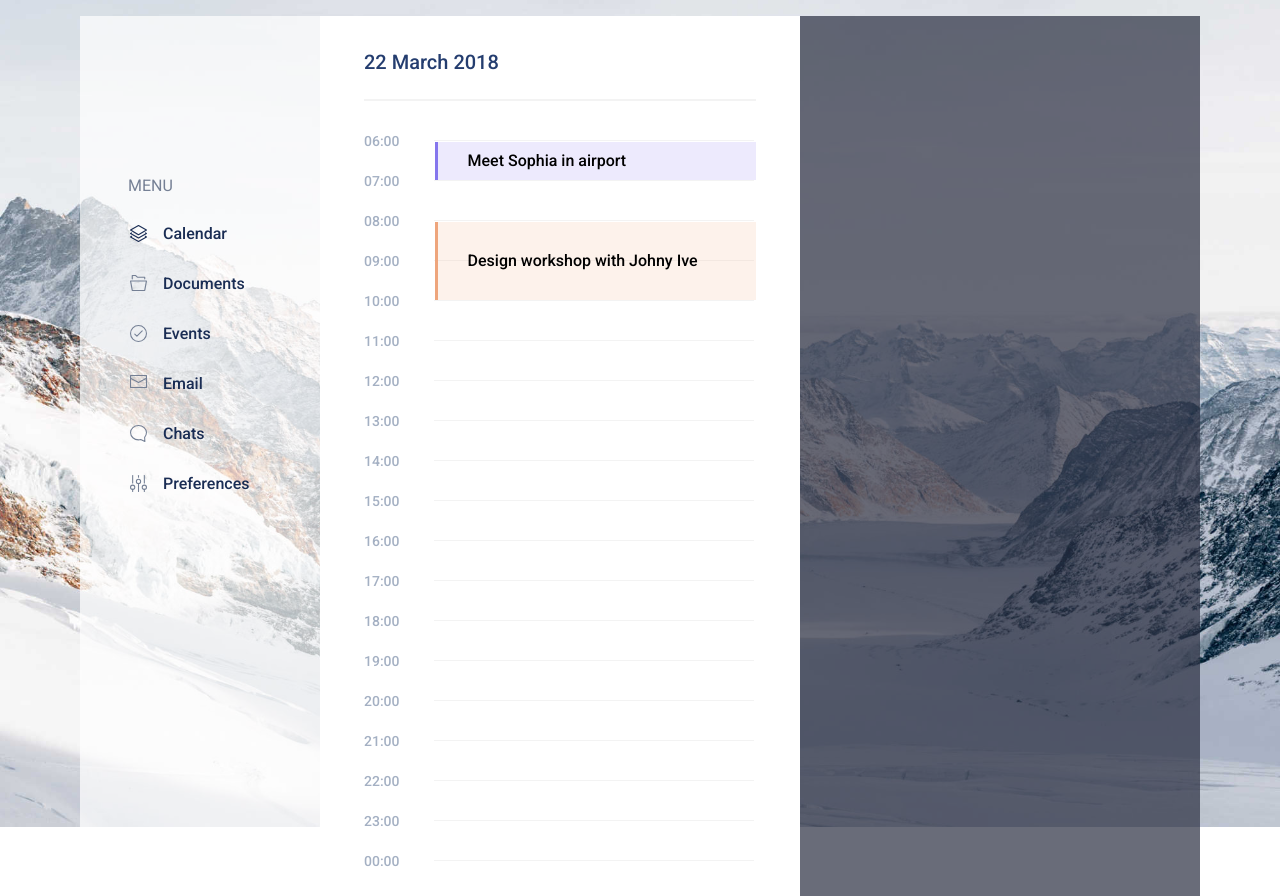
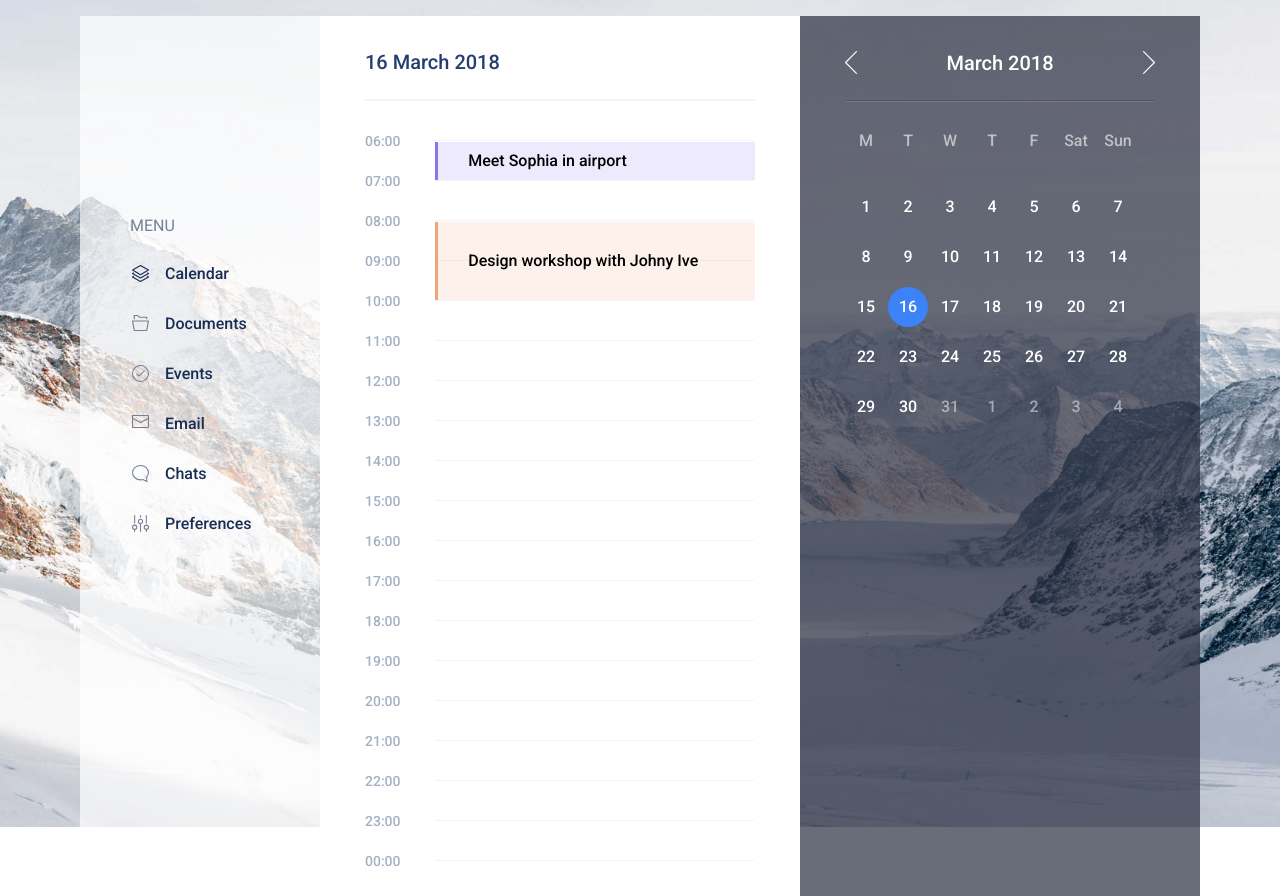
Before and after one commit to dipFireWorker/Calendar, a plain HTML site: page index.html in a window 1280 px wide. Drawn offline with Linux system fonts and the light colour scheme.

Commit message:
Добавил Календарь

```diff
--- a/css/style.css
+++ b/css/style.css
@@ -6,7 +6,6 @@ body {
   display: flex;
   height: 100vh;
   padding-top: 2vh;
-  padding-bottom: 2vh;
 
   font-family: 'Roboto', sans-serif;
   font-weight: 500;
@@ -38,16 +37,9 @@ body {
   height: 100%;
 }
 
-.section-calendar {
-  width: 400px;
-  height: 100%;
-
-  background: rgba(42, 46, 65, 0.7);
-}
-
 .menu-title {
-  margin-top: 20vh;
-  margin-left: 20%;
+  margin-top: 200px;
+  margin-left: 50px;
 
   font-size: 16px;
   font-weight: 400;
@@ -57,7 +49,7 @@ body {
 
 .nav-link {
   display: block;
-  margin-left: 20%;
+  margin-left: 50px;
 
   font-size: 16px;
   line-height: 50px;
@@ -106,8 +98,8 @@ body {
 
 .section-todo {
   width: 480px;
-  height: 100%;
-  padding: 4% 5%;
+  /* height: 100%; */
+  padding: 35px 45px;
 
   background-color: #ffffff;
 }
@@ -193,3 +185,80 @@ body {
   background: rgba(238, 165, 124, 0.15);
   border-left: 3px solid rgba(238, 165, 124, 1);
 }
+
+.section-calendar {
+  width: 400px;
+  height: 100%;
+  padding: 35px 45px;
+
+  background: rgba(42, 46, 65, 0.7);
+}
+
+.calendar-header {
+  display: flex;
+  justify-content: space-between;
+  height: 50px;
+
+  border-bottom: 1px solid rgba(0, 0, 0, 0.17);
+}
+
+.calendar-month {
+  font-size: 20px;
+  line-height: 24px;
+  color: #FFFFFF;
+}
+
+.calendar-legend {
+  display: flex;
+  flex-wrap: wrap;
+  padding-top: 30px;
+
+  border-top: 1px solid rgba(255, 255, 255, 0.13);
+}
+
+.legend-item {
+  width: 42px;
+  height: 50px;
+
+  color: rgba(255, 255, 255, 0.6);
+  text-align: center;
+  vertical-align: middle;
+}
+
+.calendar {
+  display: flex;
+  flex-wrap: wrap;
+}
+
+.day {
+  display: flex;
+  justify-content: center;
+  align-items: center;
+  width: 42px;
+  height: 50px;
+
+  color: #ffffff;
+}
+
+.day-next-month,
+.day-previous-month {
+  color: rgba(255, 255, 255, 0.5)
+}
+
+.day-active {
+  position: relative;
+  z-index: 2;
+}
+
+.day-active:before {
+  content: '';
+  display: block;
+  position: absolute;
+  z-index: -1;
+
+  width: 40px;
+  height: 40px;
+
+  background-color: rgba(60, 130, 249, 1);
+  border-radius: 50%;
+}
--- a/index.html
+++ b/index.html
@@ -1,5 +1,6 @@
 <!DOCTYPE html>
 <html lang="en">
+
 <head>
   <meta charset="UTF-8">
   <meta name="viewport" content="width=device-width, initial-scale=1.0">
@@ -8,6 +9,7 @@
   <link rel="stylesheet" href="css/style.css">
   <title>Document</title>
 </head>
+
 <body>
   <div class="container">
     <header class="header">
@@ -25,7 +27,7 @@
     <main class="main">
       <section class="section-todo">
         <div class="todo-header">
-          <span class="todo-date">22 March 2018</span>
+          <span class="todo-date">16 March 2018</span>
         </div>
         <div class="todo-container">
           <div class="hours-container">
@@ -64,10 +66,65 @@
       </section>
 
       <section class="section-calendar">
-
+        <div class="calendar-header">
+          <a href="" class="month-control month-previous">
+            <img src="img/left.svg" alt="previous" width="12px">
+          </a>
+          <span class="calendar-month">March 2018</span>
+          <a href="" class="month-control month-previous">
+            <img src="img/right.svg" alt="next" width="12px">
+          </a>
+        </div>
+        <div class="calendar-legend">
+          <div class="legend-item">M</div>
+          <div class="legend-item">T</div>
+          <div class="legend-item">W</div>
+          <div class="legend-item">T</div>
+          <div class="legend-item">F</div>
+          <div class="legend-item">Sat</div>
+          <div class="legend-item">Sun</div>
+        </div>
+        <div class="calendar">
+          <div class="day">1</div>
+          <div class="day">2</div>
+          <div class="day">3</div>
+          <div class="day">4</div>
+          <div class="day">5</div>
+          <div class="day">6</div>
+          <div class="day">7</div>
+          <div class="day">8</div>
+          <div class="day">9</div>
+          <div class="day">10</div>
+          <div class="day">11</div>
+          <div class="day">12</div>
+          <div class="day">13</div>
+          <div class="day">14</div>
+          <div class="day">15</div>
+          <div class="day day-active">16</div>
+          <div class="day">17</div>
+          <div class="day">18</div>
+          <div class="day">19</div>
+          <div class="day">20</div>
+          <div class="day">21</div>
+          <div class="day">22</div>
+          <div class="day">23</div>
+          <div class="day">24</div>
+          <div class="day">25</div>
+          <div class="day">26</div>
+          <div class="day">27</div>
+          <div class="day">28</div>
+          <div class="day">29</div>
+          <div class="day">30</div>
+          <div class="day day-next-month">31</div>
+          <div class="day day-next-month">1</div>
+          <div class="day day-next-month">2</div>
+          <div class="day day-next-month">3</div>
+          <div class="day day-next-month">4</div>
+        </div>
       </section>
     </main>
   </div>
   <!-- /.container -->
 </body>
+
 </html>
```
Also changed, not shown: img/left.svg (added), img/right.svg (added).
